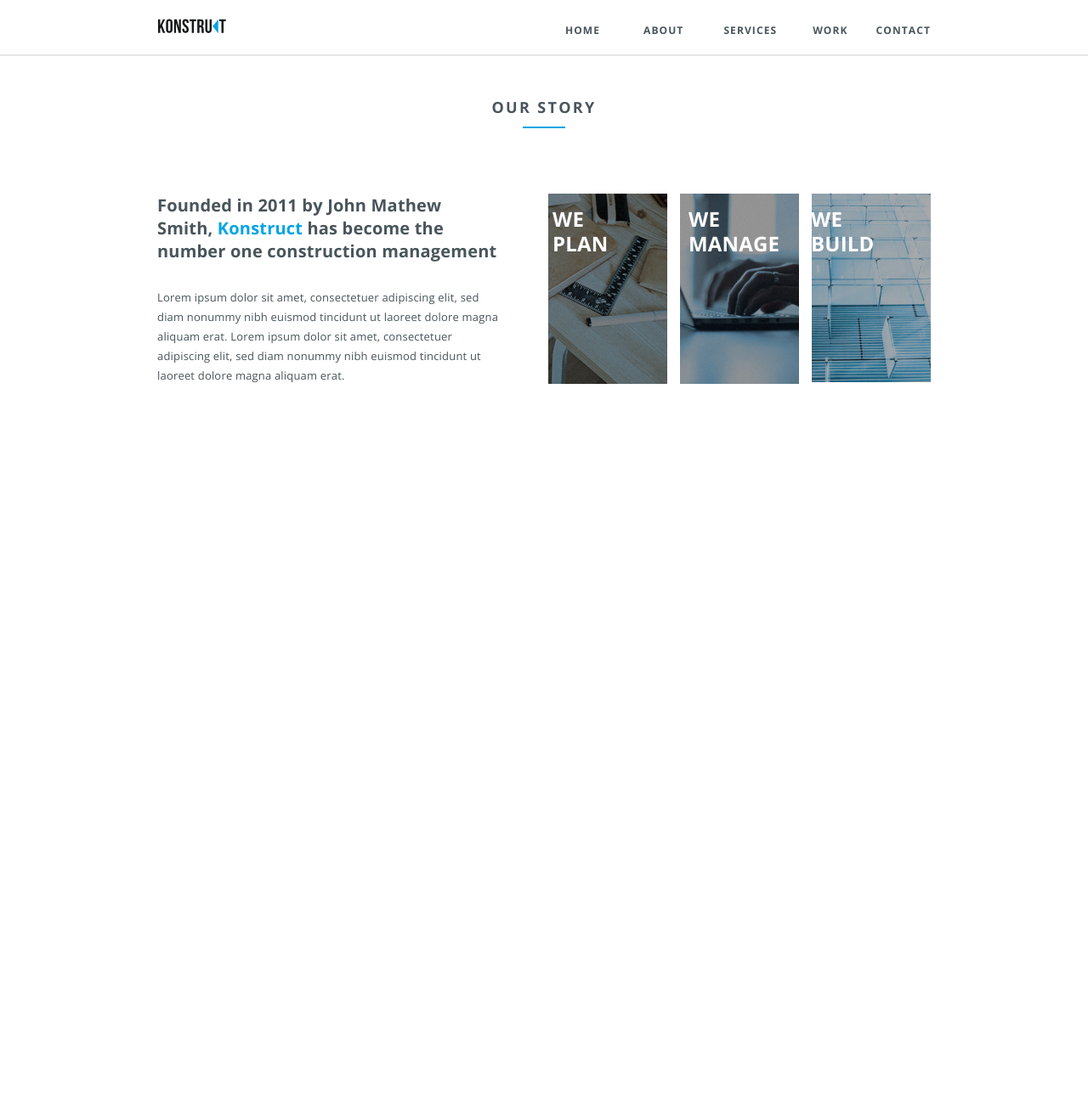
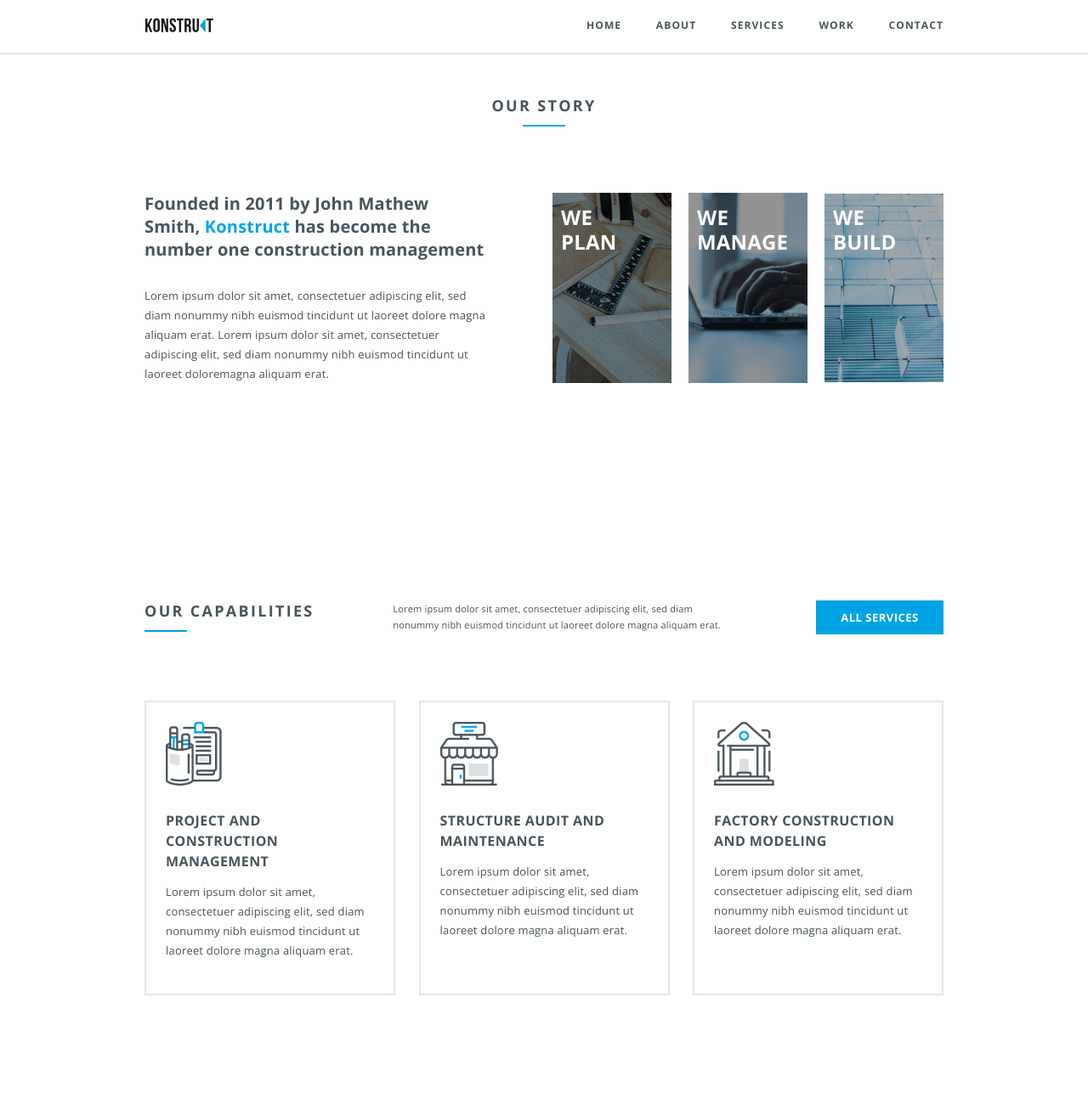
Before and after one commit to ang92a/Base_Konstruct, a plain HTML site: page index.html in a window 1280 px wide. Shown: the part 771-2058 px from the top of the page at 85% size. Before the commit the page ends 1353 px from the top, so only its background shows below. Drawn offline with nearby package versions, Linux system fonts and the light colour scheme.

Commit message:
add touch

```diff
--- a/index.html
+++ b/index.html
@@ -35,19 +35,19 @@
       </div>
     </header>
     <main>
-      <section class="nav">
-        <div class="container nav__wrapper">
+      <section class="menu">
+        <div class="container menu__wrapper">
           <img
-            class="nav__logo"
+            class="menu__logo"
             src="./images/header/projeco-logo-black.svg"
             alt="logo"
           />
-          <ul class="nav__list">
-            <li class="nav__item5"><a href="#">HOME</a></li>
-            <li class="nav__item4"><a href="#">ABOUT</a></li>
-            <li class="nav__item3"><a href="#">SERVICES</a></li>
-            <li class="nav__item2"><a href="#">WORK</a></li>
-            <li class="nav__item1"><a href="#">CONTACT</a></li>
+          <ul class="menu__list">
+            <li><a class="menu__item" href="#">HOME</a></li>
+            <li><a class="menu__item" href="#">ABOUT</a></li>
+            <li><a class="menu__item" href="#">SERVICES</a></li>
+            <li><a class="menu__item" href="#">WORK</a></li>
+            <li><a class="menu__item" href="#">CONTACT</a></li>
           </ul>
         </div>
       </section>
@@ -55,36 +55,96 @@
         <div class="container story__wrapper">
           <p class="story__title">OUR STORY</p>
           <div class="story__line"></div>
-          <div class="content">
-            <div class="content__text">
-              <p class="content__text_top">
+          <div class="story__innet">
+            <div class="story__text">
+              <p class="story__text_title">
                 Founded in 2011 by John Mathew Smith,
                 <span style="color: #00a4e5">Konstruct</span> has become the
                 number one construction management
               </p>
-              <p class="content__text_bottom">
+              <p class="story__text_subtitle">
                 Lorem ipsum dolor sit amet, consectetuer adipiscing elit, sed
                 diam nonummy nibh euismod tincidunt ut laoreet dolore magna
                 aliquam erat. Lorem ipsum dolor sit amet, consectetuer
                 adipiscing elit, sed diam nonummy nibh euismod tincidunt ut
-                laoreet dolore magna aliquam erat.
+                laoreet doloremagna aliquam erat.
               </p>
             </div>
-            <div class="content__img">
-              <div class="content__img_left">
-                <img src="./images/our_story/1.png" alt="image" />
-              </div>
-              <div class="content__img_center">
-                <img src="./images/our_story/2.png" alt="image" />
-              </div>
-              <div class="content__img_right">
-                <img src="./images/our_story/3.png" alt="image" />
-              </div>
-              <div class="content__img_textleft">WE PLAN</div>
-              <div class="content__img_textcenter">WE MANAGE</div>
-              <div class="content__img_textright">WE BUILD</div>
+            <div class="story__images">
+              <img src="./images/our_story/1.png" alt="image" />
+              <img src="./images/our_story/2.png" alt="image" />
+              <img src="./images/our_story/3.png" alt="image" />
+              <div class="story__text_left">WE PLAN</div>
+              <div class="story__text_center">WE MANAGE</div>
+              <div class="story__text_right">WE BUILD</div>
             </div>
           </div>
+        </div>
+      </section>
+      <section class="capabilities">
+        <div class="container capabilities__wrapper">
+          <div class="capabilities__text">
+            <div>
+              <p class="capabilities__text_title">OUR CAPABILITIES</p>
+              <div class="capabilities__text_line"></div>
+            </div>
+            <p class="capabilities__text_subtitle">
+              Lorem ipsum dolor sit amet, consectetuer adipiscing elit, sed diam
+              nonummy nibh euismod tincidunt ut laoreet dolore magna aliquam
+              erat.
+            </p>
+            <div class="capabilities__text_button">ALL SERVICES</div>
+          </div>
+          <div class="capabilities__items">
+            <!-- 1 столбец -->
+            <div class="capabilities__items_article">
+              <div class="capabilities__items_icon">
+                <img src="./images/capabilities/Bitmap1.png" alt="icon" />
+              </div>
+              <p class="capabilities__items_title">
+                PROJECT AND CONSTRUCTION MANAGEMENT
+              </p>
+              <p class="capabilities__items_subtitle">
+                Lorem ipsum dolor sit amet, consectetuer adipiscing elit, sed
+                diam nonummy nibh euismod tincidunt ut laoreet dolore magna
+                aliquam erat.
+              </p>
+            </div>
+            <!-- 2 столбец -->
+            <div class="capabilities__items_article">
+              <div class="capabilities__items_icon">
+                <img src="./images/capabilities/Bitmap2.png" alt="icon" />
+              </div>
+              <p class="capabilities__items_title">
+                STRUCTURE AUDIT AND MAINTENANCE
+              </p>
+              <p class="capabilities__items_subtitle">
+                Lorem ipsum dolor sit amet, consectetuer adipiscing elit, sed
+                diam nonummy nibh euismod tincidunt ut laoreet dolore magna
+                aliquam erat.
+              </p>
+            </div>
+            <!-- 3 столбец -->
+            <div class="capabilities__items_article">
+              <div class="capabilities__items_icon">
+                <img src="./images/capabilities/Bitmap3.png" alt="icon" />
+              </div>
+              <p class="capabilities__items_title">
+                FACTORY CONSTRUCTION AND MODELING
+              </p>
+              <p class="capabilities__items_subtitle">
+                Lorem ipsum dolor sit amet, consectetuer adipiscing elit, sed
+                diam nonummy nibh euismod tincidunt ut laoreet dolore magna
+                aliquam erat.
+              </p>
+            </div>
+          </div>
+        </div>
+      </section>
+      <section class="touch">
+        <div class="container touch__wrapper">
+          <p>Want to build something amazing?</p>
+          <p>GET IN TOUCH</p>
         </div>
       </section>
     </main>
--- /dev/null
+++ b/styles/sass/_capabilities.sass
@@ -0,0 +1,78 @@
+.capabilities
+    background: #fff
+
+    &__wrapper
+        padding: 129px 0 115px
+
+    &__text
+        display: flex
+        flex-direction: row
+        justify-content: space-between
+
+        &_title
+            font-family: Open Sans
+            font-size: 18px
+            font-weight: 700
+            line-height: 25px
+            letter-spacing: 2.3062498569488525px
+            text-align: left
+            color: #48555B
+            max-width: 200px
+
+        &_line
+            width: 50px
+            margin-top: 10px
+            border-bottom: 2px solid #00A4E5
+
+        &_subtitle
+            font-family: Open Sans
+            font-size: 11px
+            font-weight: 400
+            line-height: 19px
+            letter-spacing: 0.20000000298023224px
+            text-align: left
+            color: #48555B
+            max-width: 405px
+
+        &_button
+            font-family: Open Sans
+            font-size: 13px
+            font-weight: 700
+            line-height: 18px
+            letter-spacing: 0.5px
+            text-align: center
+            color: #fff
+            background:  #00A4E5
+            width: 150px
+            padding: 11px 0
+
+    &__items
+        display: flex
+        justify-content: space-between
+        margin-top: 78px
+
+        &_article
+            max-width: 295px
+            border: 2px solid #E6E6E6
+            padding: 23px 22px 39px 23px
+
+
+        &_title
+            margin-top: 25px
+            margin-bottom: 13px
+            font-family: Open Sans
+            font-size: 16px
+            font-weight: 700
+            line-height: 24px
+            letter-spacing: 0.4266666769981384px
+            text-align: left
+            color: #48555B
+
+        &_subtitle
+            font-family: Open Sans
+            font-size: 13px
+            font-weight: 400
+            line-height: 23px
+            letter-spacing: 0.18750004470348358px
+            text-align: left
+            color: #48555B
--- a/styles/sass/_config.sass
+++ b/styles/sass/_config.sass
@@ -26,4 +26,4 @@ ul, ol
 .container
     max-width: 940px
     margin: 0 auto
-    padding: 0 15px
+    // padding: 0 15px
--- a/styles/sass/_header.sass
+++ b/styles/sass/_header.sass
@@ -2,10 +2,10 @@
     display: block
     background: #3A4F63
     background-image: url(../images/header/bglogo.webp)
+    background-size: cover
     background-repeat: no-repeat
-    max-width: 1440px
+    width: 100%
     height: 769px
-    margin: 0 auto
     background-position: center
 
     &__wrapper
@@ -13,7 +13,7 @@
         flex-direction: column
         justify-content: center
         align-items: center
-        padding: 41px auto 71px
+        padding: 41px 0 71px
 
     &__title
         font-family: Bebas Neue
--- /dev/null
+++ b/styles/sass/_menu.sass
@@ -0,0 +1,26 @@
+.menu
+    max-width: 100%
+    border-bottom: 2px solid #E6E6E6
+    margin: 0 auto
+
+    &__wrapper
+        display: flex
+        justify-content: space-between
+        align-items: baseline
+
+    &__logo
+        align-self: center
+
+    &__list
+        display: flex
+        justify-content: space-between
+        width: 420px
+
+    &__item
+        font-family: Open Sans
+        font-size: 12px
+        font-weight: 700
+        line-height: 16px
+        letter-spacing: 1.0909091234207153px
+        padding: 24px 0
+        display: block
--- a/styles/sass/_nav.sass
+++ /dev/null
@@ -1,35 +0,0 @@
-.nav
-    max-width: 1440px
-    border-bottom: 2px solid #E6E6E6
-    margin: 0 auto
-
-    &__wrapper
-        display: flex
-        justify-content: space-between
-        align-items: baseline
-
-    &__logo
-        display: block
-        margin: 24px 0
-
-    &__list li
-        display: inline
-        font-family: Open Sans
-        font-size: 12px
-        font-weight: 700
-        line-height: 16px
-        letter-spacing: 1.0909091234207153px
-        text-align: center
-
-    &__list a
-        padding-top: 25px
-        padding-bottom: 24px
-
-    &__item1
-        padding-left: 29px
-    &__item2
-        padding-left: 38px
-    &__item3
-        padding-left: 43px
-    &__item4
-        padding-left: 47px
--- a/styles/sass/_story.sass
+++ b/styles/sass/_story.sass
@@ -20,20 +20,18 @@
         height: 12px
         margin: 0 auto
 
-.content
-    display: flex
-    flex-direction: row
-    flex-wrap: wrap
-    color: #48555B
-    margin-top: 77px
-    justify-content: space-between
+    &__innet
+        display: flex
+        flex-direction: row
+        flex-wrap: wrap
+        color: #48555B
+        margin-top: 77px
+        justify-content: space-between
 
     &__text
-        display: flex
-        flex-direction: column
         max-width: 405px
 
-        &_top
+        &_title
             font-family: Open Sans
             font-size: 20px
             font-weight: 700
@@ -42,7 +40,7 @@
             text-align: left
             margin-bottom: 30px
 
-        &_bottom
+        &_subtitle
             font-family: Open Sans
             font-size: 13px
             font-weight: 400
@@ -50,55 +48,48 @@
             letter-spacing: 0.18750004470348358px
             text-align: left
 
-    &__img
+    &__images
         display: flex
+        justify-content: space-between
+        width: 460px
+        align-items: center
         position: relative
-        // justify-content: space-around
 
-        &_left
-            padding-left: 15px
+    &__text_left
+        position: absolute
+        top: 15px
+        left: 10px
+        font-family: Open Sans
+        font-size: 24px
+        font-weight: 700
+        line-height: 29px
+        letter-spacing: 0.18750004470348358px
+        text-align: left
+        color: #fff
+        width: 108px
 
-        &_textleft
-            position: absolute
-            top: 15px
-            left: 20px
-            font-family: Open Sans
-            font-size: 24px
-            font-weight: 700
-            line-height: 29px
-            letter-spacing: 0.18750004470348358px
-            text-align: left
-            color: #fff
-            width: 66px
+    &__text_center
+        position: absolute
+        top: 15px
+        left: 170px
+        font-family: Open Sans
+        font-size: 24px
+        font-weight: 700
+        line-height: 29px
+        letter-spacing: 0.18750004470348358px
+        text-align: left
+        color: #fff
+        width: 108px
 
-        &_center
-            padding-left: 15px
-
-        &_textcenter
-            position: absolute
-            top: 15px
-            left: 180px
-            font-family: Open Sans
-            font-size: 24px
-            font-weight: 700
-            line-height: 29px
-            letter-spacing: 0.18750004470348358px
-            text-align: left
-            color: #fff
-            width: 66px
-
-        &_right
-            padding-left: 15px
-
-        &_textright
-            position: absolute
-            top: 15px
-            left: 324px
-            font-family: Open Sans
-            font-size: 24px
-            font-weight: 700
-            line-height: 29px
-            letter-spacing: 0.18750004470348358px
-            text-align: left
-            color: #fff
-            width: 66px
+    &__text_right
+        position: absolute
+        top: 15px
+        left: 330px
+        font-family: Open Sans
+        font-size: 24px
+        font-weight: 700
+        line-height: 29px
+        letter-spacing: 0.18750004470348358px
+        text-align: left
+        color: #fff
+        width: 108px
--- /dev/null
+++ b/styles/sass/_touch.sass
@@ -0,0 +1,2 @@
+.touch
+    background-image: url(../images/header/bglogo.webp)
--- a/styles/style.sass
+++ b/styles/style.sass
@@ -1,4 +1,6 @@
 @import './sass/_config'
 @import './sass/_header'
-@import './sass/_nav'
+@import './sass/_menu'
 @import './sass/_story'
+@import './sass/_capabilities'
+@import './sass/_touch'
```
Also changed, not shown: images/capabilities/Bitmap1.png (added), images/capabilities/Bitmap2.png (added), images/capabilities/Bitmap3.png (added), images/touch/bg.webp (added), styles/sass/touch.css (added), styles/style.css, 2 other files.
